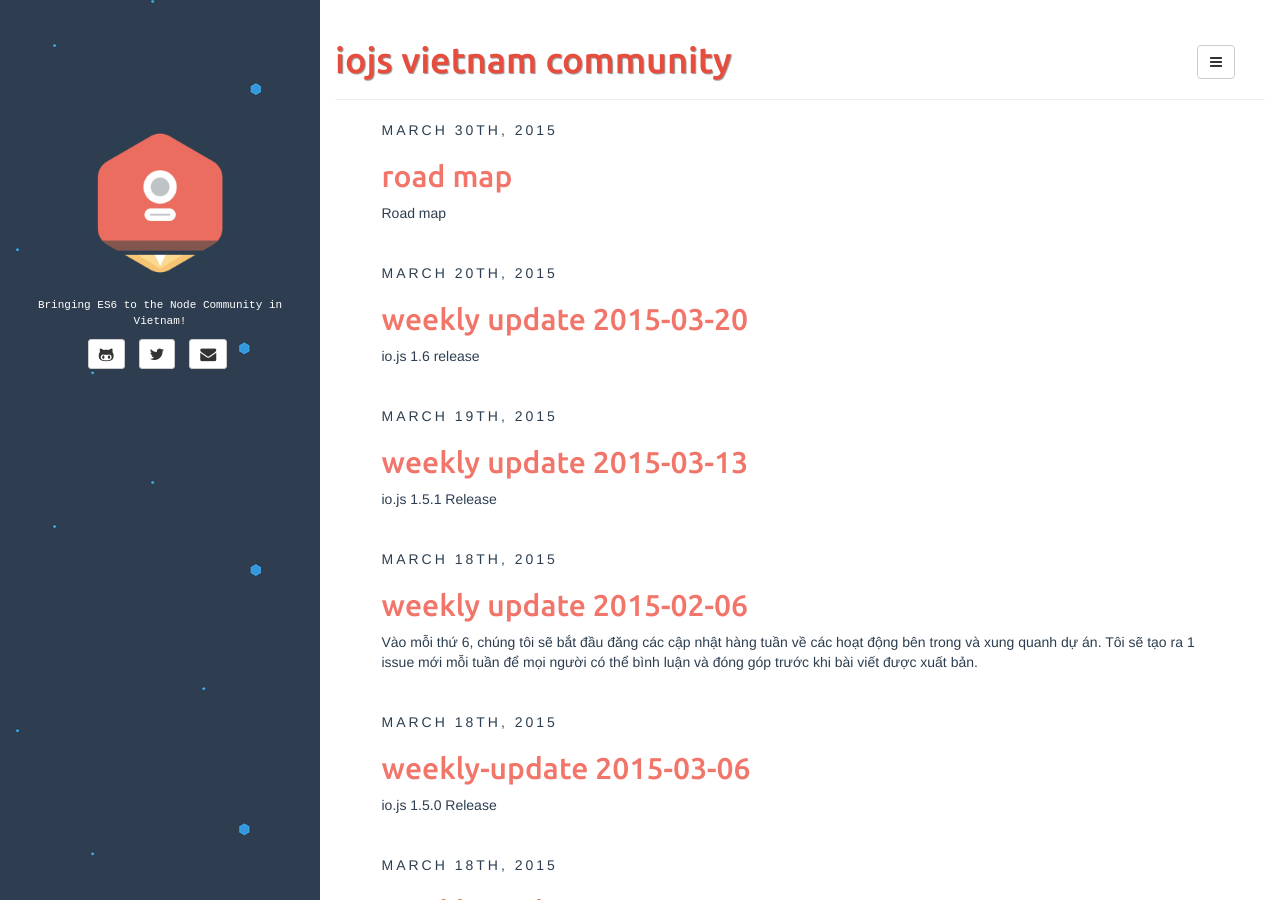
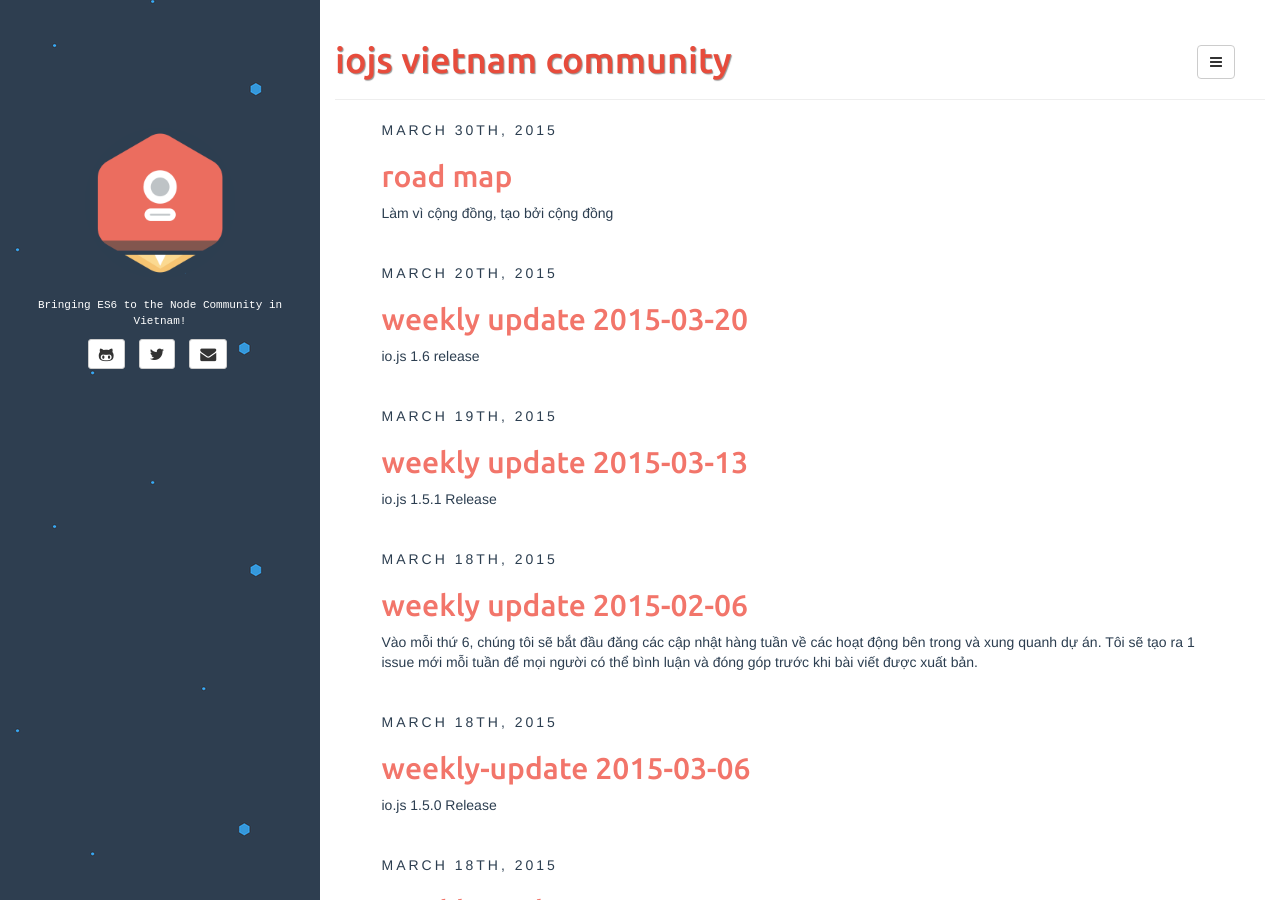
Before and after one commit to nodejs/nodejs-vi, a Jekyll site: the page built from index.html, in a window 1280 px wide and 900 px high. Built offline with Jekyll 4.4.1, drawn with Linux system fonts in a browser that asks for light colours; nearby versions of some CDN libraries; the list of posts is cut into pages by our own code; part of the change alters nothing that is shown.

```diff
--- a/_posts/2015-03-30-road-map.md
+++ b/_posts/2015-03-30-road-map.md
@@ -2,37 +2,39 @@
 layout: post
 title: road map
 categories: [general]
-tags: [general, draft]
-description: Road map
+tags: [general, publish]
+description: Làm vì cộng đồng, tạo bởi cộng đồng
 ---
 
-## For the community, by the community
+## Làm vì cộng đồng, tạo bởi cộng đồng
 
-**io.js** is a drop-in replacement for node.js and is compatible with nearly all the modules in**npm**.
+**io.js** là 1 thay thế cho node.js (các ứng dụng viết bằng node.js vẫn có thể chạy trên nền io.js ) và tương thích gần nhất với tất cả các modules trong npm.
 
-**io.js** is a community driven open source project. It was started by the primary contributors to node.js but in the first few months attracted more active developers than the node.js project has had in its entire history.
+**io.js** là 1 dự án mở được điều hướng bởi cộng đồng.
 
-## What do people want from io.js?
+Nó được bắt đầu bằng chính những người phát triển node.js và trong vài tháng đầu tiên đã thu hút các lập trình viên
+hơn dự án node.js trong suốt lịch sử của nó.
 
-1.  Stability
-2.  Transparency (Debugging and Tracing)
-3.  Better Streams
-4.  Long Term Support
-5.  Embrace Ongoing Standards
-6.  Localization
+## Mọi người mong muốn gì từ io.js?
+1.  Tính ổn định
+2.  Tính rõ ràng (cho sửa lỗi và tìm lỗi)
+3.  Streams tốt hơn
+4.  Hỗ trợ lâu dài
+5.  Ủng hộ các tiê
+6.  Bản địa hoá ngôn ngữ
 
-Concerns list compiled from the [roadmap](https://github.com/iojs/roadmap) project. Contributors welcome!
+Danh sách các vấn đề được quan tâm từ [roadmap](https://github.com/iojs/roadmap). Mọi đóng góp đều được hoan nghênh.
 
-## Stability Policy
+## Chính sách ổn định
 
-> We have the largest package ecosystem of any language, we can't break it.
+> Chúng ta có 1 hệ sinh thái packages rộng hơn hơn bất cứ ngôn ngữ nào và cũng ta không thể phát hỏng nó.
 
-*   We do not remove JS API.
+*   Chúng ta không xoá JS API
 *   [Semantic Versioning](http://semver.org)
-    *   Any API addition means a_minor_ version increment.
-    *   Changes in V8's C++ API handled by[`nan`](https://github.com/rvagg/nan) mean a_minor_ version increment and a_major_ increment if they cannot.
+    *   Bất cứ 1 API được thêm vào nghĩa là 1 minor_version tăng lên.
+    *   Thay đổi trong V8's C++ API được sử lý bởi [`nan`](https://github.com/rvagg/nan) thì 1 minor_version tăng lên, và nếu nan không thể sử lý thì 1 major version tăng lên.
 
-From the [Stability Policy](https://github.com/iojs/io.js/blob/v1.x/ROADMAP.md) section of the Roadmap. Contributors welcome!
+Từ mục [chính sách ổn định](https://github.com/iojs/io.js/blob/v1.x/ROADMAP.md) của Roadmap. Mọi đóng góp đều được hoan nghênh.
 
 ## Channels
 
@@ -40,10 +42,10 @@ From the [Stability Policy](https://github.com/iojs/io.js/blob/v1.x/ROADMAP.md)
     <tbody>
     <tr>
         <th scope="row">Release</th>
-        <td>Any versioned build. **Must be stable and ready for production**.</td>
+        <td>Bất cứ version nào đã được build. **Cần phải ổn định và sẵn sàng để phát triển ứng dụng**.</td>
     </tr>
     <tr>
-        <th scope="row">Canary</th><td>Nightly builds with Canary V8 & other new features.</td>
+        <th scope="row">Canary</th><td>Các bản builds thử nghiệm với Canary V8 & và các tính năng mới.</td>
     </tr>
     <tr>
         <th scope="row">NG</th><td>Next Generation ES6/7 centric API.</td>
@@ -51,57 +53,54 @@ From the [Stability Policy](https://github.com/iojs/io.js/blob/v1.x/ROADMAP.md)
     </tbody>
 </table>
 
-From the [Roadmap](https://github.com/iojs/io.js/blob/v1.x/ROADMAP.md). Contributors welcome!
+Trích từ [Roadmap](https://github.com/iojs/io.js/blob/v1.x/ROADMAP.md). Mọi đóng góp đều được hoan nghênh.
 
 ## NG (Next Generation)
 
-*   A new platform for modern JavaScript Applications.
-*   Will remain backward compatible indefinitely.
-*   New APIs can be ES6/7 centric without breaking old modules and API.
-*   Separates work on future API from improvements to the current platform.
+*   Một nền tảng mới cho các ứng dụng JavaScript hiện đại.
+*   Vẫn tương thích với các viên bản cũ.
+*   Các API mới có thể là trung tâm của ES6/7 mà không làm hỏng các modules và API cũ
+*   Bổ xung API trong tương lai từ việc cải thiện nên tảng hiện tại
+Thảo luôn NG được diễn ra tạo [NG repo](https://github.com/iojs/ng).
 
-NG discussions are ongoing in the[NG repo](https://github.com/iojs/ng).
+## Sửa lỗi và tìm lỗi
 
-## Debugging & Tracing
+> Phần lõi của iojs nên cho phép tích hợp các tools sửa lỗi và tìm lỗi hơn là cung cấp các high level abstractions như`domains`.
 
-> Core should enable a massive and diverse ecosystem of debugging and tracing tools rather than endorse high level abstractions like`domains`.
-
-*   Integrate with`trace_event` (New trace API for V8 & Chrome).
-*   Document and evangelize a debugging ecosystem.
-*   Unify system tracing endpoint (DTrace, LTTng, etc)
-
-Work being lead by the[Tracing Working Group](https://github.com/iojs/tracing-wg). Contributors welcome!
+*   Tích hợp `trace_event` (API mới cho V8 & Chrome).
+*   Viết tài liệu và truyền giảng debugging ecosystem.
+*   Hợp nhất các hệ thống tìm lỗi (DTrace, LTTng, etc)
+Công việc đang được dẫn dẵt bởi [Tracing Working Group](https://github.com/iojs/tracing-wg). Mọi đóng góp đều được hoan nghênh.
 
 ## Streams
 
-*   **Streams Working Group** has taken over`readable-stream`, which is now the official io.js`stream` module.
-*   Fix all existing compatibility issues.
-*   Simplify stream creation to avoid user error.
-*   Explore[WHATWG Streams](https://github.com/whatwg/streams) interface and identify compatibility issues.
-*   Improve stream performance.
+*   **Streams Working Group** đã tiếp quản`readable-stream`, giờ là io.js stream module chính thức.
+*   Sửa chữa tất cả các vấn đề tương thích hiện có.
+*   Đơn giản hoá việc tạo stream để tránh lỗi của người dùng.
+*   Khám phá [WHATWG Streams](https://github.com/whatwg/streams) interface và xác định các vấn đề tương thích.
+*   Cải thiện hiệu xuất của stream
 
-Work being lead by the[Streams Working Group](https://github.com/iojs/readable-stream). Contributors welcome!
+Công việc đang được dẫn dẵt bởi [Streams Working Group](https://github.com/iojs/readable-stream). Mọi đóng góp đều được hoan nghênh.
 
-## Long Term Support
+## Chính sách hỗ trợ lâu dài
 
-*   New release lines will ship with stable and supported dependencies.
-*   Patch releases of older versions will be published for as long as people are actively contributing.
-*   io.js will take responsibility for old versions of dependencies like V8 that appear in prior releases when their maintainers stop supporting them.
+*   Các phiên bản mới phát hành phải ổn định và hỗ trợ các phụ thuộc.
+*   Bản vá lỗi của các phiên bản cũ sẽ được phát hành nếu vẫn còn người đóng góp.
+*   io.js vẫn chịu trách nhiệm bảo trì các phụ thuộc của phiên bản cũ như V8 xuất hiện trong các phiên bản trước khi mà đội phát triển V8 không còn hỗ trợ chúng.
 
-Summary from[Stability Policy](https://github.com/iojs/io.js/blob/v1.x/ROADMAP.md). Contributors welcome!
+Tóm tắt từ [Chính sách hỗ trợ lâu dài](https://github.com/iojs/io.js/blob/v1.x/ROADMAP.md). Mọi đóng góp đều được hoan nghênh.
 
-## Localization
+## Bản địa hoá
 
-*   Reduce impact of including`icu` (binary and memory footprint).
-*   Foster a vibrant localization community.
+*   Giảm thiểu tác động của việc thêm icu (binary và memory footprint)
+*   Thúc đẩy 1 cộng đồng bản địa hoá iojs.
+*   Cộng đồng ngôn ngữ bản địa (hơn 30 ngôn ngữ đã đăng ký)
+*   Hơn 160 thành viên truyền giảng io.js trên toàn thế giới
+*   Cải thiện công cụ dịch trang web, API docs, cài đặt và slide desks.
 
-*   Autonomous language communities (30+ registered so far)
-*   Evangelism efforts to grow membership (160+ members so far)
-*   Improve tooling for translating website, API docs, installers and slide decks.
+Bạn có thể tham gia bằng cách [tham gia cộng đồng ngôn ngữ của bạn](https://github.com/iojs/website/issues/125) :)
 
-You can get involved by[joining the community for your language](https://github.com/iojs/website/issues/125) :)
-
-## Get Involved!
+## Tham gia
 
 <table style="border-spacing: 10px; border-collapse: inherit;">
     <tr>
@@ -126,6 +125,6 @@ You can get involved by[joining the community for your language](https://github.
         <th>i18n</th>
         <td>ICU</td>
         <td><a href="https://github.com/iojs/io.js/issues/695">doc tooling</a></td>
-        <td><a href="https://github.com/iojs/website/issues/125">join a language<br>community</a></td>
+        <td><a href="https://github.com/iojs/website/issues/125">tham gia cộng đồng<br>ngôn ngữ</a></td>
     </tr>
 </table>
```
